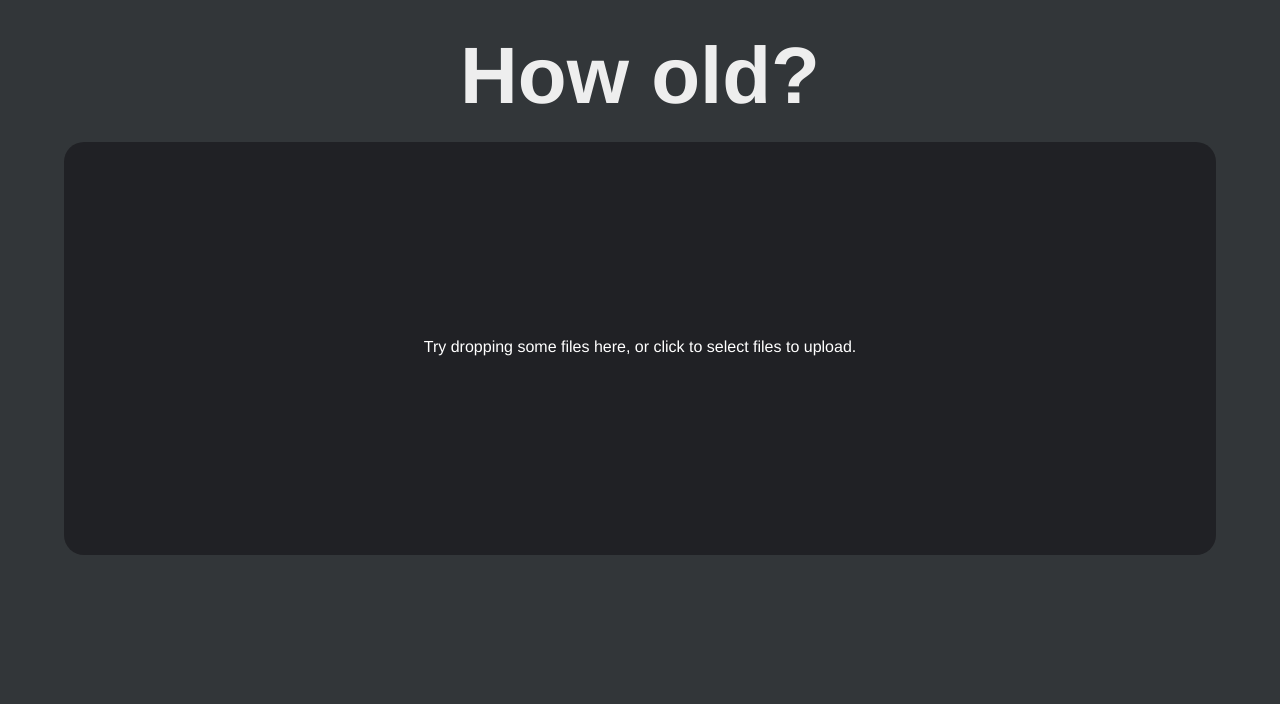
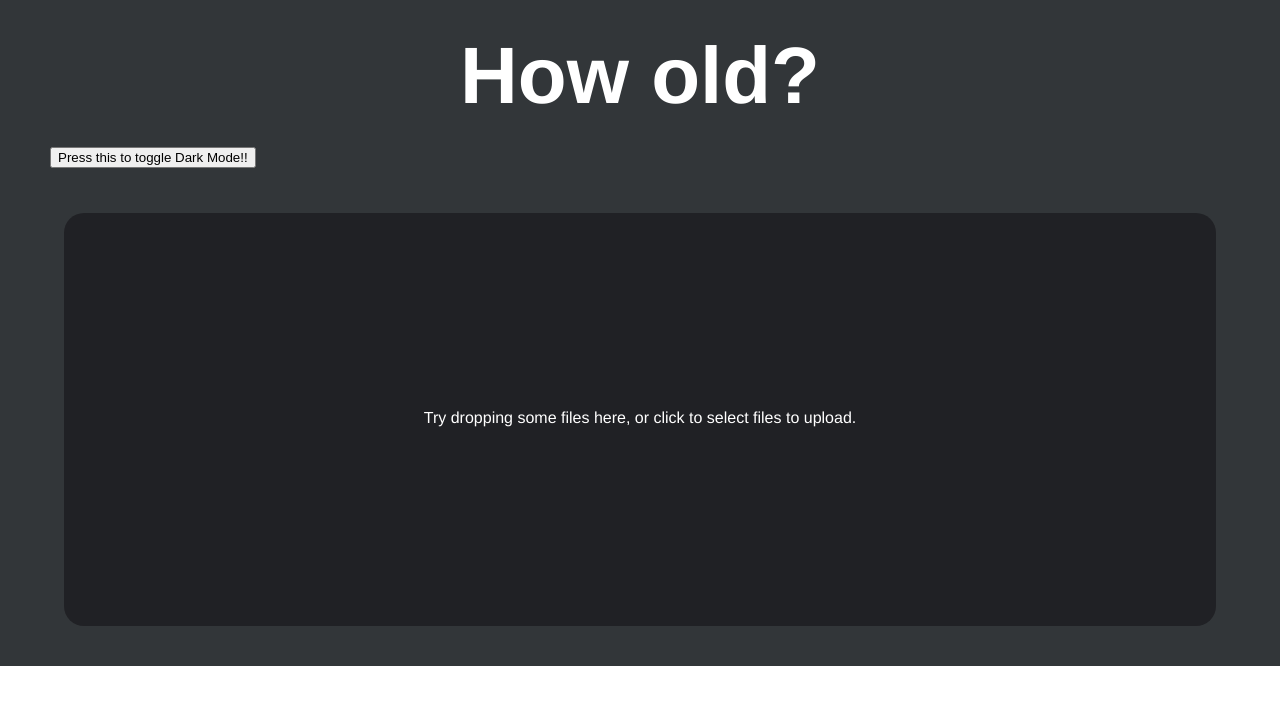
Before and after one commit to LeonHuston/MSA2019WebApp, a React (Create React App) app: page / in a window 1280 px wide. Shown: the top 704 px of the page. Built offline with nearby package versions, Linux system fonts and the light colour scheme.

Commit message:
Button to change theme

```diff
--- a/src/App.tsx
+++ b/src/App.tsx
@@ -6,6 +6,7 @@ import Result from "./Components/Result/Result";
 interface IState {
   result: string;
   fileLength: number;
+  darkMode: boolean;
 }
 
 class App extends Component<{}, IState> {
@@ -13,7 +14,8 @@ class App extends Component<{}, IState> {
     super(props);
     this.state = {
       result: "",
-      fileLength: 0
+      fileLength: 0,
+      darkMode: true
     };
   }
 
@@ -21,12 +23,28 @@ class App extends Component<{}, IState> {
     this.setState({ result: resultSring, fileLength: fileLen });
   };
 
+  public toggleTheme = () => {
+    this.setState({
+      darkMode: !this.state.darkMode
+    });
+  };
+
   public render() {
     return (
-      <div>
-        <Header />
-        <DropArea setResults={this.resultState} />
-        <Result result={this.state.result} fileLength={this.state.fileLength} />
+      <div className={`App ${this.state.darkMode ? "dark" : "light"}`}>
+        <Header darkMode={this.state.darkMode} />
+        <button className="themeButton" onClick={this.toggleTheme}>
+          Press this to toggle Dark Mode!!
+        </button>
+        <DropArea
+          setResults={this.resultState}
+          darkMode={this.state.darkMode}
+        />
+        <Result
+          result={this.state.result}
+          fileLength={this.state.fileLength}
+          darkMode={this.state.darkMode}
+        />
       </div>
     );
   }
--- a/src/Components/DropArea/DropArea.css
+++ b/src/Components/DropArea/DropArea.css
@@ -13,9 +13,17 @@ h1 {
     padding-top: 5px;
     padding-bottom: 0px;
     height: 51vh;
+    border-radius: 20px;
+}
+
+.darkTheme {
     background-color: #202125;
-    border-radius: 20px;
     color: white;
+}
+
+.lightTheme {
+    background-color: lightgrey;
+    color: black;
 }
 
 .image1 {
@@ -26,9 +34,17 @@ h1 {
 .dank {
     display: flex;
     justify-content: center;
-    color: white;
     font-size: 20px;
 }
+
+.textLight {
+    color: black
+}
+
+.textDark {
+    color: white;
+}
+
 
 .dropZoneText {
     height: 50vh;
--- a/src/Components/DropArea/DropArea.tsx
+++ b/src/Components/DropArea/DropArea.tsx
@@ -1,8 +1,6 @@
 import React, { Component } from "react";
 import "./DropArea.css";
 import ReactDropzone from "react-dropzone";
-import { any } from "prop-types";
-import { relative } from "path";
 
 interface IState {
   imagesFiles: any[];
@@ -11,6 +9,7 @@ interface IState {
 
 interface IProps {
   setResults: any;
+  darkMode: boolean;
 }
 
 export default class DropArea extends Component<IProps, IState> {
@@ -55,14 +54,14 @@ export default class DropArea extends Component<IProps, IState> {
     }).then((response: any) => {
       if (!response.ok) {
         this.props.setResults(
-          "Sorry there was an error",
+          "Sorry there was an error.",
           this.state.imagesFiles.length
         );
       } else {
         response.json().then((json: any[]) => {
           if (json.length < 1) {
             this.props.setResults(
-              "Sorry no face detected",
+              "Sorry no face detected.",
               this.state.imagesFiles.length
             );
           } else {
@@ -79,7 +78,11 @@ export default class DropArea extends Component<IProps, IState> {
     return (
       <div className="cont">
         <div className="centreText">
-          <div className="dropZone">
+          <div
+            className={`dropZone ${
+              this.props.darkMode ? "darkTheme" : "lightTheme"
+            }`}
+          >
             <ReactDropzone
               accept="image/*"
               onDrop={this.state.dropzone}
--- a/src/Components/Header/Header.css
+++ b/src/Components/Header/Header.css
@@ -1,17 +1,27 @@
 .header {
-    color: white;
     display: flex;
     justify-content: center;
     padding-top: 30px;
-  }
+}
+
 .image {
     padding-left: 15px;
     max-height: 100%;
     max-width: 100%;
 }
-.headerText{
-  font-size: 80px;
-  margin: auto 0;
-  font-weight: bold;
-  color: #eeeeee;
+
+.headerText {
+    font-size: 80px;
+    margin: auto 0;
+    font-weight: bold;
 }
+
+.headerDark {
+    background-color: #323639;
+    color: white;
+}
+
+.headerLight {
+    color: black;
+    background-color: white;
+}
--- a/src/Components/Header/Header.tsx
+++ b/src/Components/Header/Header.tsx
@@ -1,9 +1,13 @@
 import React, { Component } from "react";
 import "./Header.css";
 
-const Header: React.FC = () => {
+interface IProps {
+  darkMode: boolean;
+}
+
+const Header: React.FC<IProps> = props => {
   return (
-    <div className="header">
+    <div className={`header ${props.darkMode ? "headerDark" : "headerLight"}`}>
       <h1 className="headerText">How old?</h1>
     </div>
   );
--- a/src/Components/Result/Result.tsx
+++ b/src/Components/Result/Result.tsx
@@ -4,12 +4,13 @@ import Loader from "react-loader-spinner";
 interface IProps {
   result: string;
   fileLength: any;
+  darkMode: boolean;
 }
 
 export default class Result extends Component<IProps, {}> {
   public render() {
     return (
-      <div className="dank">
+      <div className={`dank ${this.props.darkMode ? "textDark" : "textLight"}`}>
         {this.props.result === "" && this.props.fileLength > 0 ? (
           <Loader type="TailSpin" color="#00BFFF" height={80} width={80} />
         ) : (
--- a/src/index.css
+++ b/src/index.css
@@ -2,5 +2,25 @@ body {
     margin: 0;
     padding: 0;
     font-family: Helvetica, sans-serif;
+    height: 100%;
+}
+
+main {
+    height: 100%
+}
+
+.dark {
     background-color: #323639;
+    color: white
 }
+
+.light {
+    background-color: white;
+    color: black
+}
+
+.themeButton {
+    margin-left: 50px;
+    margin-top: 25px;
+    margin-bottom: 25px;
+}
```
